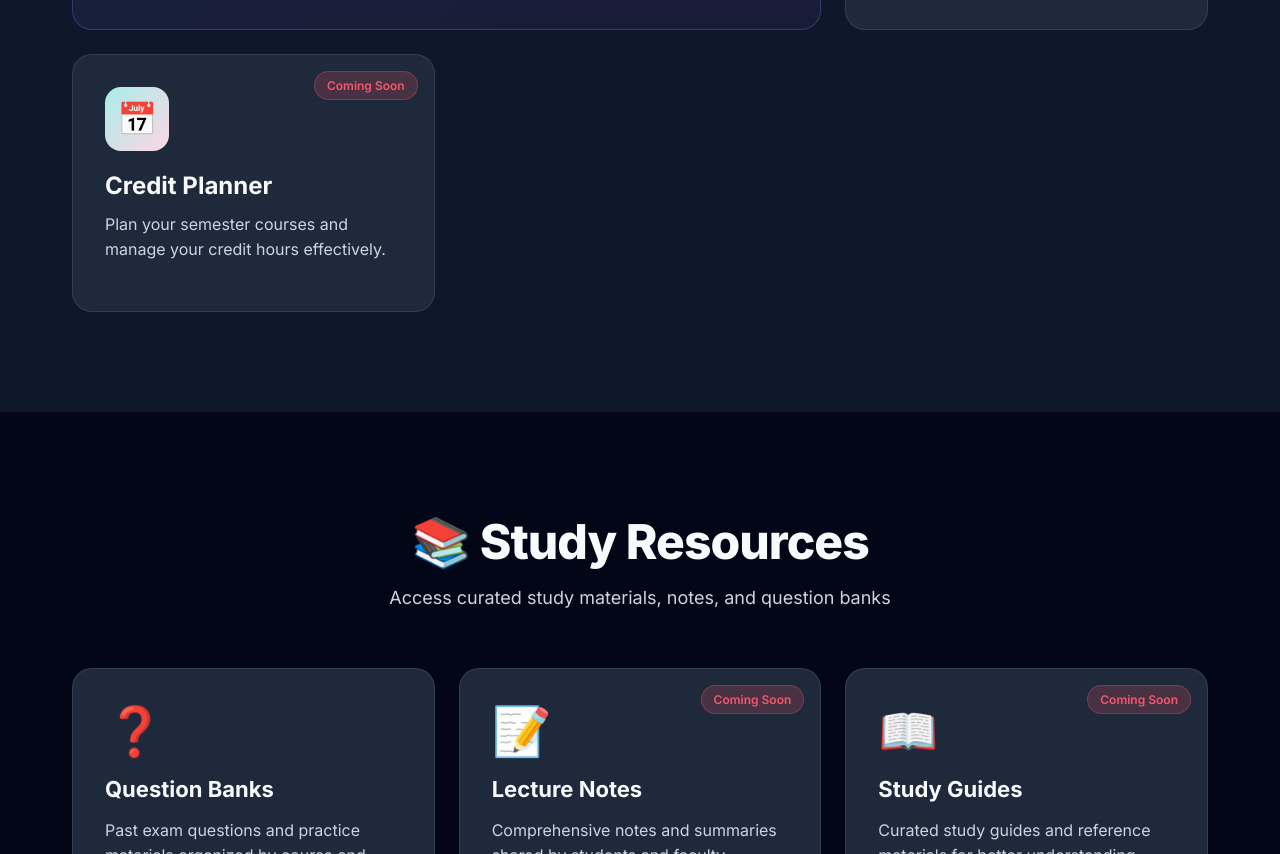
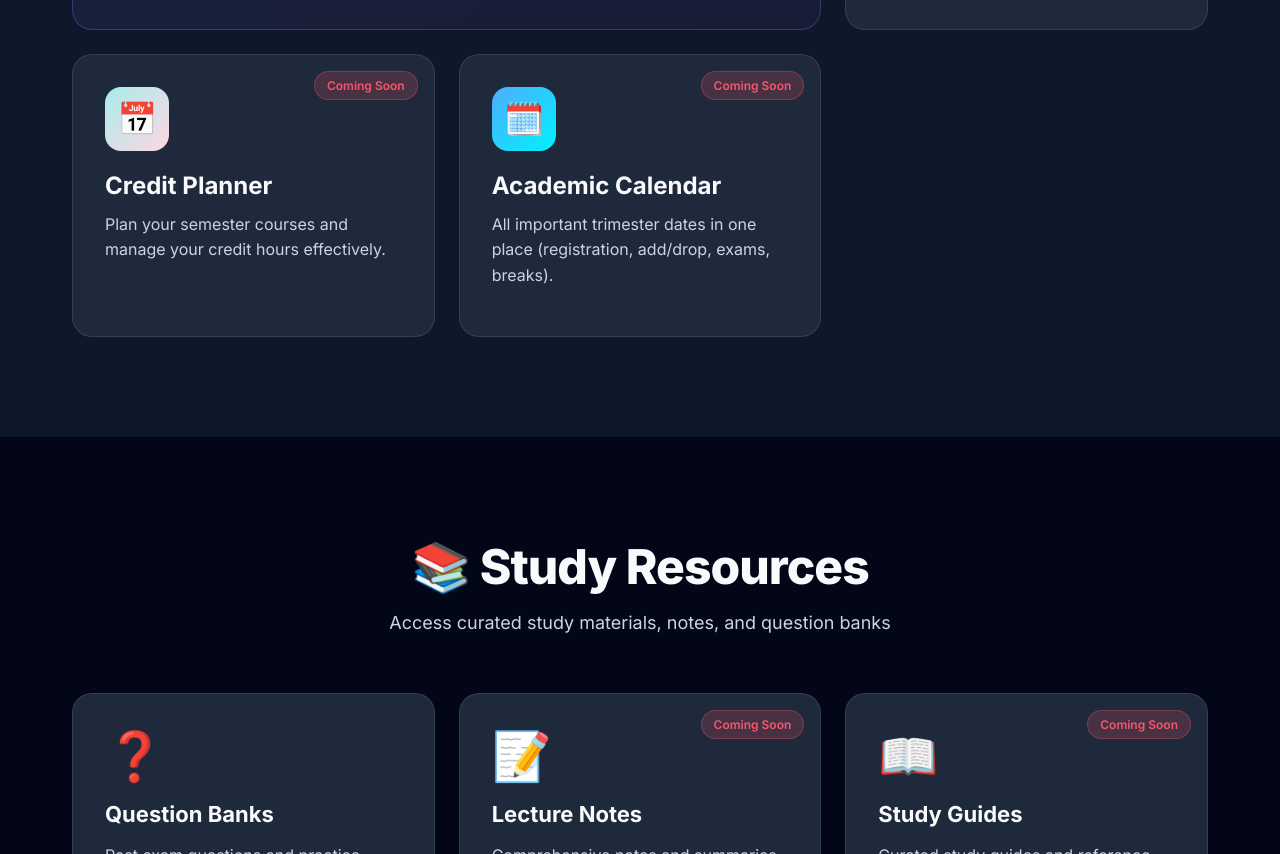
Before and after one commit to sadekinborno/Awesome-UIU, a website: page src/index.html in a window 1280 px wide. Shown: the part 1991-2845 px from the top of the page. Drawn offline with nearby package versions, Linux system fonts and the light colour scheme; no server answers.

Commit message:
Add 'Coming Soon' Academic Calendar tool card to Tools Section

```diff
--- a/src/index.html
+++ b/src/index.html
@@ -161,6 +161,18 @@
                     <div class="tool-content">
                         <h3 class="tool-title">Credit Planner</h3>
                         <p class="tool-description">Plan your semester courses and manage your credit hours effectively.</p>
+                    </div>
+                </div>
+
+                <!-- Academic Calendar -->
+                <div class="tool-card tool-card-coming-soon">
+                    <div class="coming-soon-badge">Coming Soon</div>
+                    <div class="tool-icon" style="background: linear-gradient(135deg, #4facfe 0%, #00f2fe 100%);">
+                        🗓️
+                    </div>
+                    <div class="tool-content">
+                        <h3 class="tool-title">Academic Calendar</h3>
+                        <p class="tool-description">All important trimester dates in one place (registration, add/drop, exams, breaks).</p>
                     </div>
                 </div>
             </div>
```
